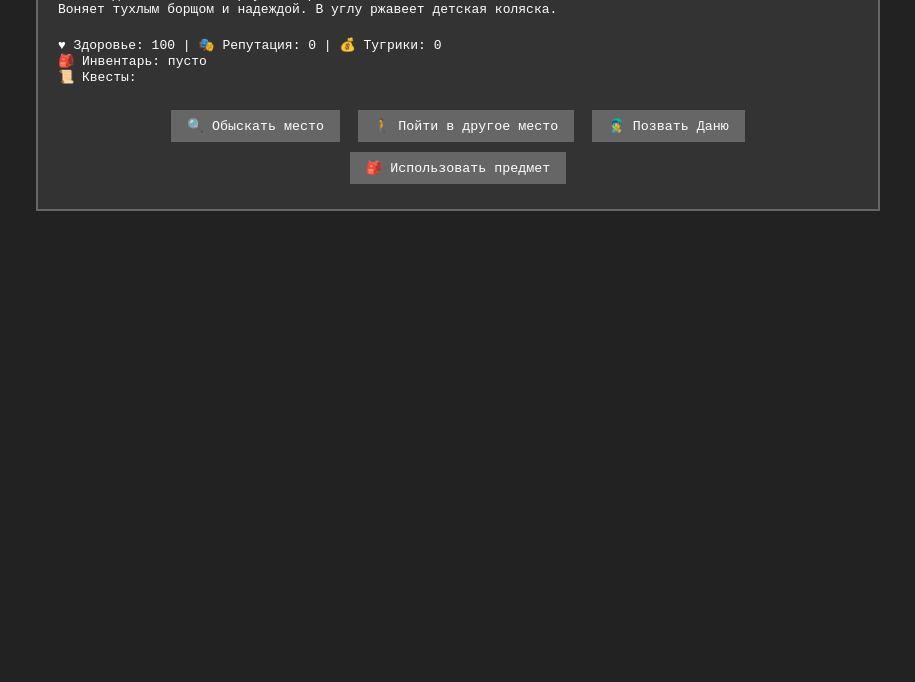
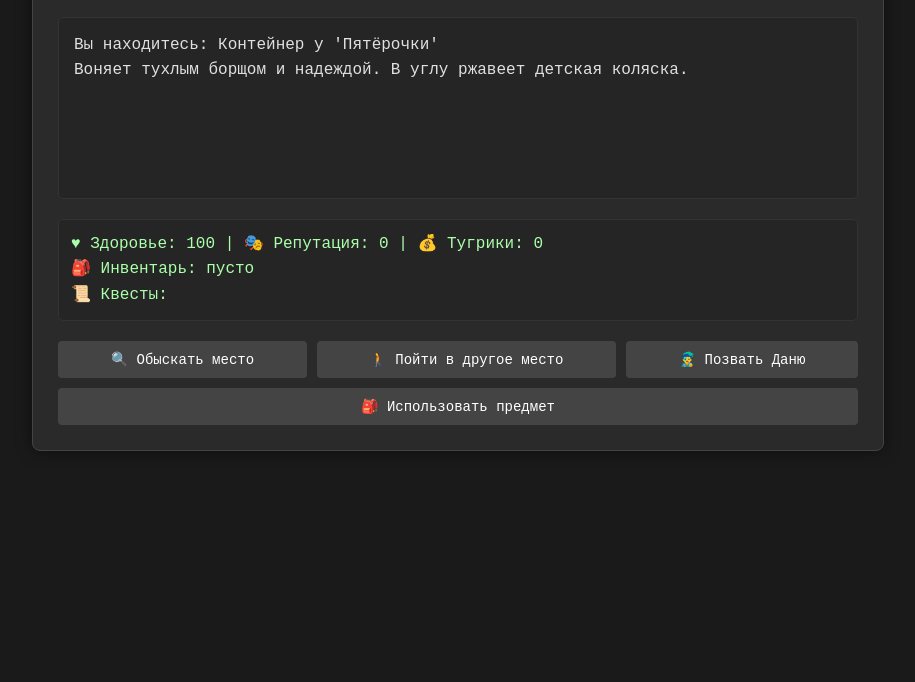
Before and after one commit to yasruletomnabalkone/Bomj, a plain HTML site: page index.html in a window 1280 px wide. Shown: the part 118-800 px from the top of the page, without its empty margins (182-1097 px from the left). Drawn offline with Linux system fonts and the light colour scheme.

Commit message:
Update styles.css

```diff
--- a/styles.css
+++ b/styles.css
@@ -1,45 +1,102 @@
 body {
-    background-color: #222;
-    color: #fff;
-    font-family: monospace;
-    text-align: center;
+    background-color: #1a1a1a;
+    color: #e0e0e0;
+    font-family: 'Courier New', monospace;
     margin: 0;
     padding: 20px;
+    line-height: 1.6;
 }
 
 #game-container {
     max-width: 800px;
     margin: 0 auto;
-    padding: 20px;
-    background-color: #333;
-    border: 2px solid #666;
+    padding: 25px;
+    background-color: #2a2a2a;
+    border: 1px solid #444;
+    border-radius: 8px;
+    box-shadow: 0 0 15px rgba(0,0,0,0.5);
 }
 
 h1 {
-    font-size: 24px;
-    margin-bottom: 20px;
+    font-size: 28px;
+    margin-bottom: 25px;
+    color: #ff5555;
+    text-align: center;
+    text-shadow: 1px 1px 2px #000;
 }
 
-#output, #status {
+.game-text {
+    background-color: #252525;
+    padding: 15px;
+    border-radius: 5px;
     margin-bottom: 20px;
-    text-align: left;
-    white-space: pre-wrap;
+    min-height: 150px;
+    border: 1px solid #333;
+    overflow-y: auto;
+    max-height: 300px;
+}
+
+.status-panel {
+    background-color: #252525;
+    padding: 12px;
+    border-radius: 5px;
+    margin-bottom: 20px;
+    border: 1px solid #333;
+    color: #aaffaa;
+}
+
+.action-buttons, .danya-buttons {
+    display: flex;
+    flex-wrap: wrap;
+    gap: 10px;
+    margin-top: 20px;
 }
 
 button {
-    padding: 8px 16px;
-    margin: 5px;
-    background-color: #666;
+    padding: 10px 15px;
+    background-color: #444;
     color: #fff;
     border: none;
+    border-radius: 4px;
     cursor: pointer;
-    font-family: monospace;
+    font-family: 'Courier New', monospace;
+    font-size: 14px;
+    transition: all 0.2s;
+    flex-grow: 1;
+    min-width: 120px;
 }
 
 button:hover {
-    background-color: #888;
+    background-color: #555;
+    transform: translateY(-2px);
 }
 
-#actions, #danya-options {
-    margin-top: 20px;
+button:active {
+    transform: translateY(0);
 }
+
+#danya-options button {
+    background-color: #5a3d5a;
+}
+
+#danya-options button:hover {
+    background-color: #6a4d6a;
+}
+
+/* Полоса прокрутки для вывода текста */
+.game-text::-webkit-scrollbar {
+    width: 8px;
+}
+
+.game-text::-webkit-scrollbar-track {
+    background: #333;
+}
+
+.game-text::-webkit-scrollbar-thumb {
+    background: #666;
+    border-radius: 4px;
+}
+
+.game-text::-webkit-scrollbar-thumb:hover {
+    background: #888;
+}
```
